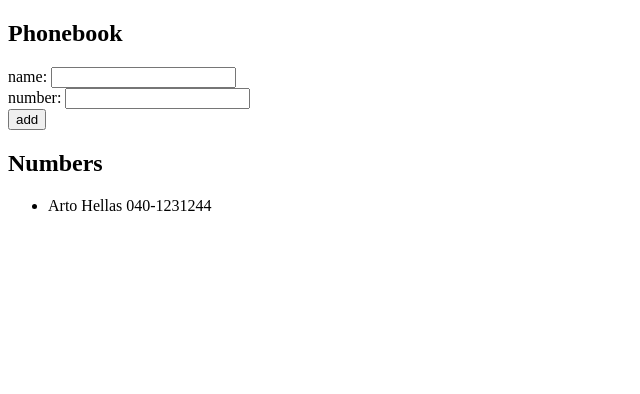
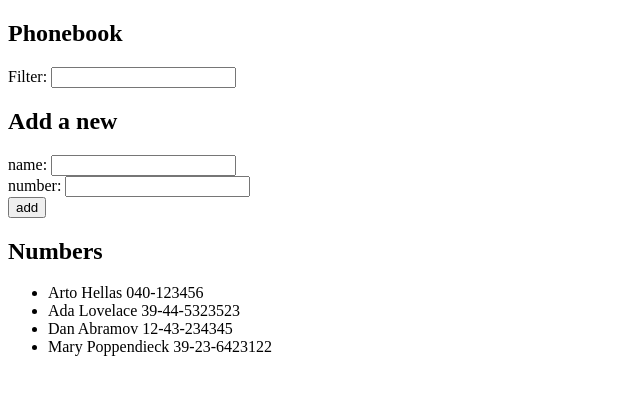
Before and after one commit to Heidi-Suurkaulio/fullstack-kurssi, a React (Vite) app in the folder Osa2/puhelinluettelo/: page / in a window 1280 px wide. Shown: the top 394 px of the page, without its empty margins (0-640 px from the left). Built offline with nearby package versions, Linux system fonts and the light colour scheme.

Commit message:
tehtava 2.9*

```diff
--- a/Osa2/puhelinluettelo/src/App.jsx
+++ b/Osa2/puhelinluettelo/src/App.jsx
@@ -2,10 +2,15 @@ import { useState } from 'react'
 
 const App = () => {
   const [persons, setPersons] = useState([
-    { name: 'Arto Hellas', number: '040-1231244' }
+    { name: 'Arto Hellas', number: '040-123456' },
+    { name: 'Ada Lovelace', number: '39-44-5323523' },
+    { name: 'Dan Abramov', number: '12-43-234345' },
+    { name: 'Mary Poppendieck', number: '39-23-6423122' }
   ])
   const [newName, setNewName] = useState('')
   const [newNumber, setNewNumber] = useState('')
+  const [filtered, setNewFilter] = useState(false)
+  const [filterSt, setNewFilterSt] = useState('')
 
   const handleNameChange = (event) => {
     setNewName(event.target.value)
@@ -15,6 +20,11 @@ const App = () => {
     setNewNumber(event.target.value)
   }
 
+  /**
+   * Searches for dublicates of the new name in the persons list
+   * @param {string} nName new name candidate
+   * @returns boolean weither or not the given name already exist in the list
+   */
   function isDublicate(nName) {
     return persons.some(pe => pe.name === nName)
   }
@@ -33,9 +43,35 @@ const App = () => {
     }
   }
 
+  /**
+   * Filters persons names with string
+   * @param {list} persons original list of persons
+   * @param {string} fil comparsion string
+   * @returns list of persons filtered with names that contains the string
+   */
+  function filterPersons(persons, fil) {
+    return persons.filter(p => p.name.toLowerCase().includes(fil.toLowerCase()))
+  }
+
+  const filteredList = filtered
+    ? filterPersons(persons, filterSt) //true
+    : persons //false
+
+  const handleFilter = event => {
+    setNewFilterSt(event.target.value)
+    setNewFilter(true)
+  }
+
   return (
     <div>
       <h2>Phonebook</h2>
+      <form>
+        <div>
+          Filter: <input value={filterSt}
+          onChange={handleFilter}/>
+        </div>
+      </form>
+      <h2>Add a new </h2>
       <form onSubmit={addPerson}>
         <div>
           name: <input value={newName}
@@ -50,7 +86,7 @@ const App = () => {
       </form>
       <h2>Numbers</h2>
       <ul>
-        {persons.map(p =>
+        {filteredList.map(p =>
           <li key={p.name}> {p.name} {p.number} </li>
         )}
       </ul>
```
